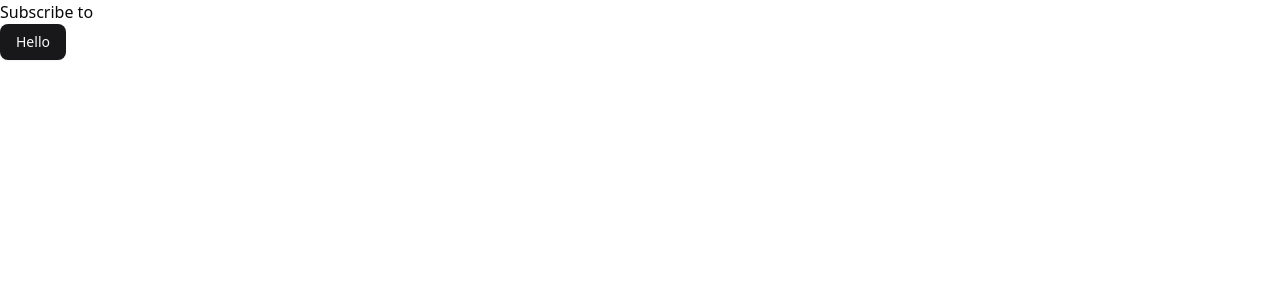
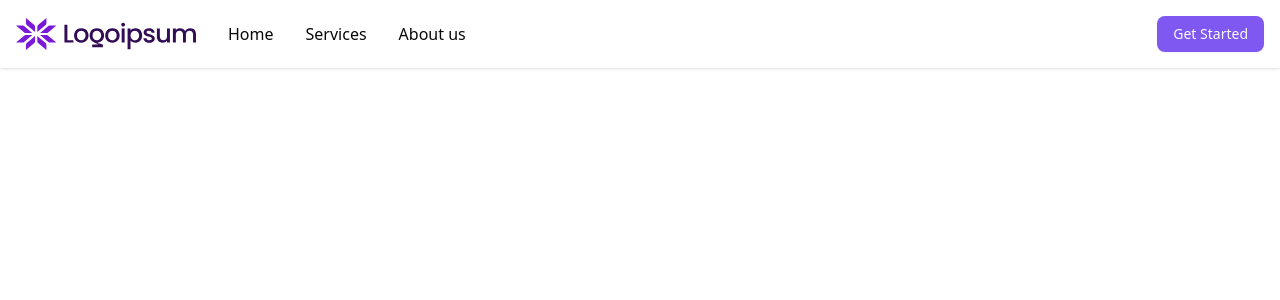
Before and after one commit to pawar-kaustubh/Cleaning, a Next.js app: page / in a window 1280 px wide. Shown: the top 300 px of the page. Built offline with nearby package versions, Linux system fonts and the light colour scheme.

Commit message:
complete header ui

```diff
--- a/app/globals.css
+++ b/app/globals.css
@@ -32,7 +32,7 @@
   --color-secondary-foreground: var(--secondary-foreground);
   --color-secondary: var(--secondary);
   --color-primary-foreground: var(--primary-foreground);
-  --color-primary: var(--primary);
+  --color-primary: #7f57f1;
   --color-popover-foreground: var(--popover-foreground);
   --color-popover: var(--popover);
   --color-card-foreground: var(--card-foreground);
@@ -44,6 +44,7 @@
 }
 
 :root {
+
   --radius: 0.625rem;
   --background: oklch(1 0 0);
   --foreground: oklch(0.141 0.005 285.823);
--- a/app/layout.js
+++ b/app/layout.js
@@ -1,5 +1,6 @@
 import { Geist, Geist_Mono } from "next/font/google";
 import "./globals.css";
+import Header from "./webcomp/Header";
 
 const geistSans = Geist({
   variable: "--font-geist-sans",
@@ -22,7 +23,10 @@ export default function RootLayout({ children }) {
       <body
         className={`${geistSans.variable} ${geistMono.variable} antialiased`}
       >
-        {children}
+        <div className="">
+          <Header/>
+          {children}
+          </div>
       </body>
     </html>
   );
--- a/app/page.jsx
+++ b/app/page.jsx
@@ -1,13 +1,12 @@
 import { Button } from "@/components/ui/button";
 import Image from "next/image";
+
 
 export default function Home() {
   return (
     <div>
-      <h2>Subscribe to </h2>
-    <Button>
-      Hello
-    </Button>
+
+
     </div>
   );
 }
--- /dev/null
+++ b/app/webcomp/Header.jsx
@@ -0,0 +1,34 @@
+import { Button } from "@/components/ui/button";
+import Image from "next/image";
+import React from "react";
+
+export default function Header() {
+  return (
+    <div className="w-full bg-white shadow-sm">
+      <div className="flex items-center justify-between max-w-7xl mx-auto p-4">
+        {/* Left: Logo and Navigation */}
+        <div className="flex items-center gap-8">
+          <Image src="/logo.svg" alt="logo" width={180} height={50} priority />
+
+          {/* Navigation Links */}
+          <nav className="md:flex items-center gap-8 hidden">
+            <h2 className="cursor-pointer hover:scale-105 hover:text-primary transition-all">
+              Home
+            </h2>
+            <h2 className="cursor-pointer hover:scale-105 hover:text-primary transition-all">
+              Services
+            </h2>
+            <h2 className="cursor-pointer hover:scale-105 hover:text-primary transition-all">
+              About us
+            </h2>
+          </nav>
+        </div>
+
+        {/* Right: Button */}
+        <div>
+          <Button>Get Started</Button>
+        </div>
+      </div>
+    </div>
+  );
+}
```
Also changed, not shown: public/logo.svg (added).
